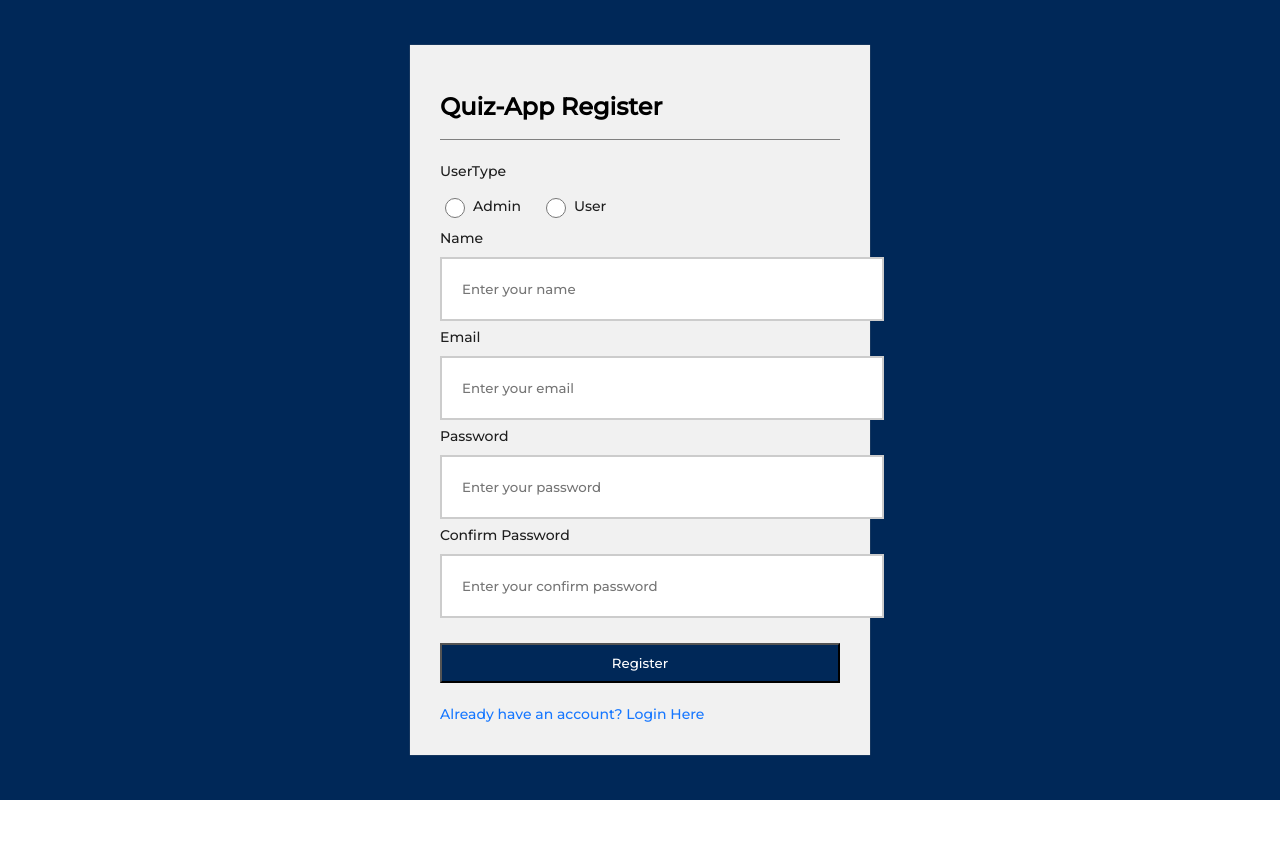
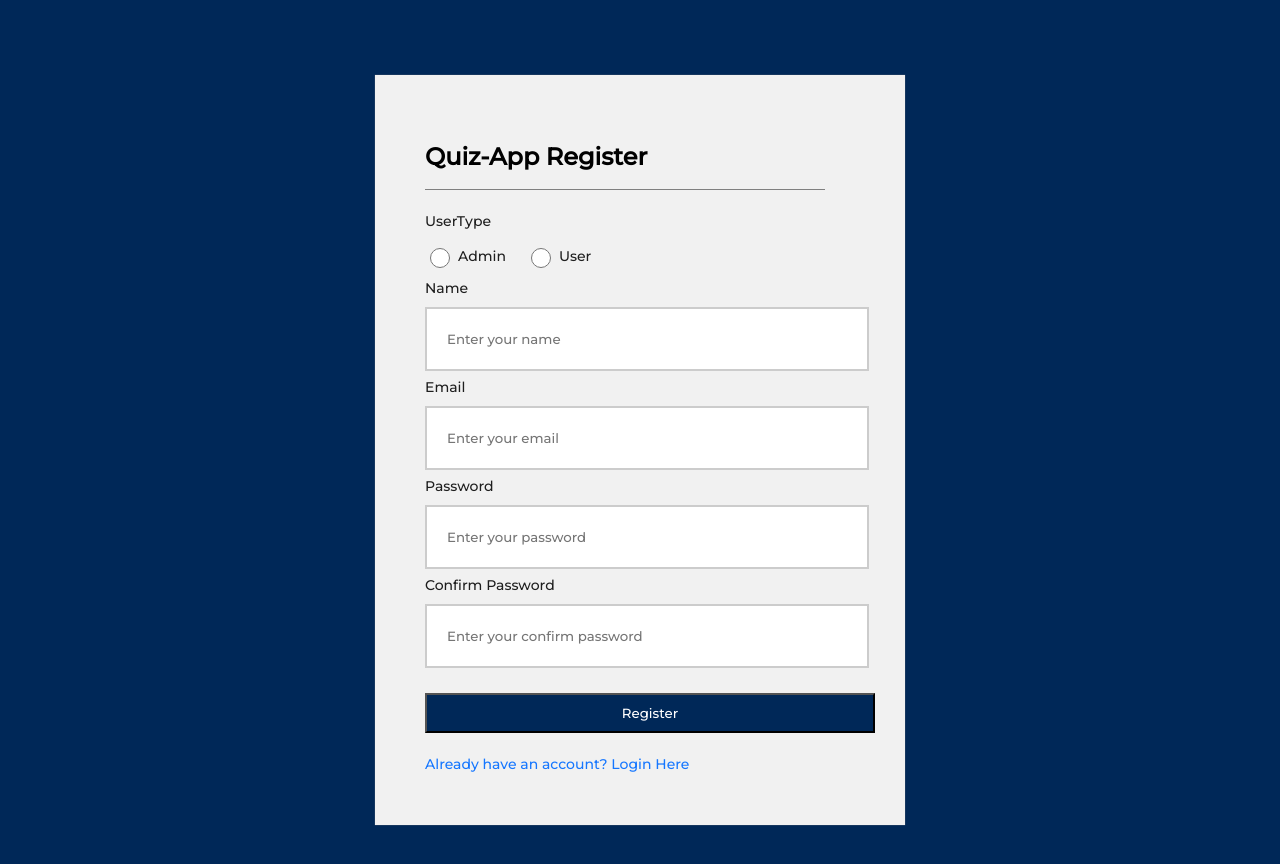
Before and after one commit to sagar-tandan/codSoft_Quiz_frontend, a React (Vite) app: page /register in a window 1280 px wide. Shown: the top 864 px of the page. Before the commit the page ends 800 px from the top, so only its background shows below. Built offline with nearby package versions, Linux system fonts and the light colour scheme.

Commit message:
regidter page updated

```diff
--- a/src/pages/common/Register/Register.jsx
+++ b/src/pages/common/Register/Register.jsx
@@ -25,8 +25,8 @@ function RegisterPage() {
     }
   };
   return (
-    <div className="flex justify-center items-center h-screen w-screen bg-primary">
-      <div className="card w-400 p-3 bg-white">
+    <div className="flex justify-center items-center h-screen w-screen bg-primary overflow-x-hidden p-y">
+      <div className="card w-400 p-8 bg-white">
         <div className="flex flex-col">
           <h1 className="text-2xl">
             Quiz-App Register <i className="ri-user-add-line"></i>
@@ -94,7 +94,7 @@ function RegisterPage() {
             <div className="flex flex-col gap-2">
               <button
                 type="submit"
-                className="primary-contained-btn mt-2 w-100"
+                className="primary-contained-btn mt-2 w-200"
               >
                 Register
               </button>
--- a/src/stylesheets/alignments.css
+++ b/src/stylesheets/alignments.css
@@ -127,6 +127,15 @@
   padding-top: 50px;
   padding-bottom: 50px;
 }
+.p-y{
+  padding-top: 50px;
+  padding-bottom: 50px;
+}
+
+.overflow-x-hidden{
+  overflow-x: hidden;
+}
+
 
 .mt-1 {
   margin-top: 10px !important;
```
